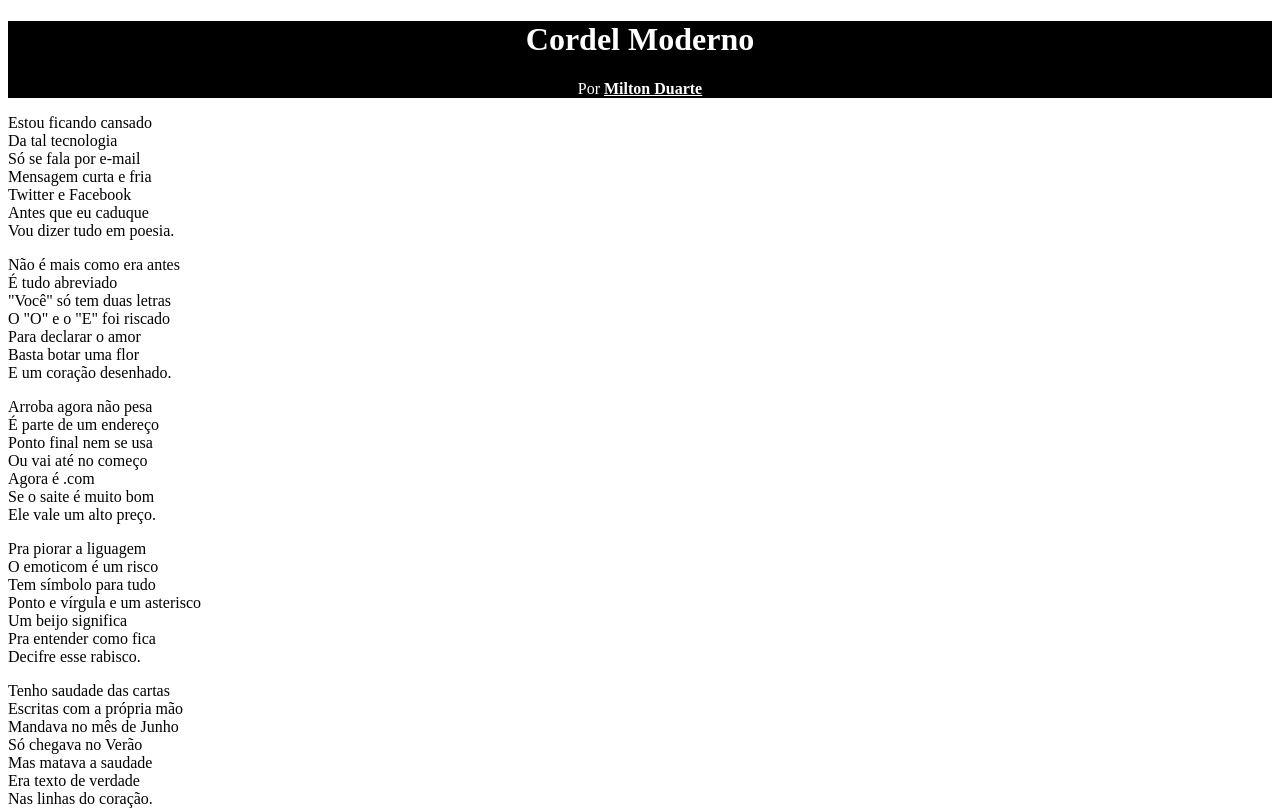
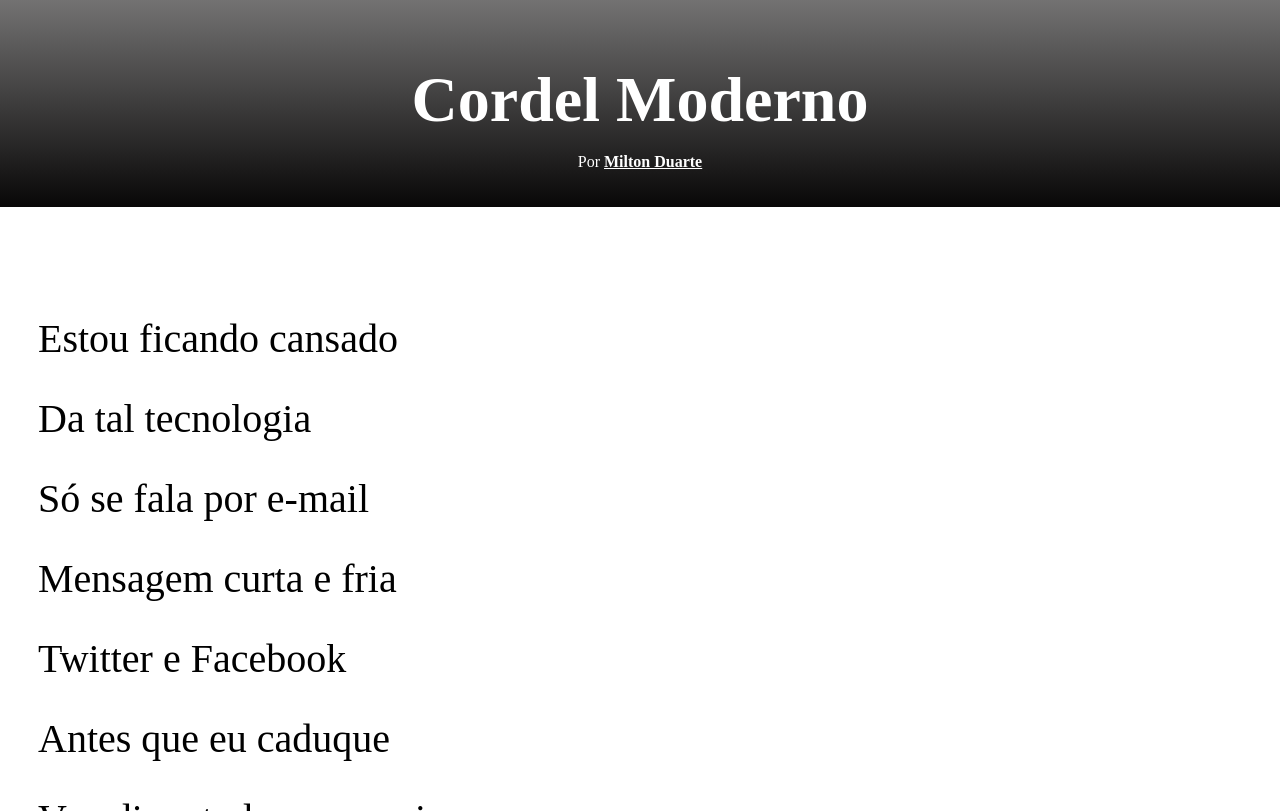
Before and after one commit to MatheusMalagi/html-css, a plain HTML site: page Projetos/Cordel - módulo 3/cordel.html in a window 1280 px wide. Shown: the top 811 px of the page. Drawn offline with Linux system fonts and the light colour scheme.

Commit message:
update cordel

```diff
--- a/Projetos/Cordel - módulo 3/cordel.html
+++ b/Projetos/Cordel - módulo 3/cordel.html
@@ -9,12 +9,12 @@
 </head>
 <body>
     <header>
-        <h1 class="cabecalho">Cordel Moderno</h1>
-        <p class="cabecalho">Por <a href="https://www.recantodasletras.com.br/poesias/3186743" class="cabecalho"><strong>Milton Duarte</strong></a></p>
+        <h1 class="cabeçalho">Cordel Moderno</h1>
+        <p class="cabeçalho">Por <a href="https://www.recantodasletras.com.br/poesias/3186743" class="cabeçalho"><strong>Milton Duarte</strong></a></p>
     </header>
 
         <section>
-            <p> Estou ficando cansado <br>
+            <p id="estrofe01"> Estou ficando cansado <br>
                 Da tal tecnologia <br>
                 Só se fala por e-mail <br>
                 Mensagem curta e fria <br>
@@ -23,8 +23,8 @@
                 Vou dizer tudo em poesia. <br></p>
         </section>
 
-        <section>
-            <p> Não é mais como era antes<br>
+        <section id="fundo01">
+            <p id="estrofe02"> Não é mais como era antes<br>
                 É tudo abreviado<br>
                 "Você" só tem duas letras<br>
                 O "O" e o "E" foi riscado<br>
@@ -34,7 +34,7 @@
         </section>
 
         <section>
-            <p> Arroba agora não pesa<br>
+            <p id="estrofe03"> Arroba agora não pesa<br>
                 É parte de um endereço<br>
                 Ponto final nem se usa<br>
                 Ou vai até no começo<br>
@@ -42,7 +42,7 @@
                 Se o saite é muito bom<br>
                 Ele vale um alto preço.<br></p>
 
-            <p> Pra piorar a liguagem<br>
+            <p id="estrofe03"> Pra piorar a liguagem<br>
                 O emoticom é um risco<br>
                 Tem símbolo para tudo<br>
                 Ponto e vírgula e um asterisco<br>
@@ -53,7 +53,7 @@
 
 
         <section>
-            <p> Tenho saudade das cartas<br>
+            <p id="estrofe04"> Tenho saudade das cartas<br>
                 Escritas com a própria mão<br>
                 Mandava no mês de Junho<br>
                 Só chegava no Verão<br>
@@ -64,7 +64,7 @@
 
 
         <section>
-            <p> Agora, escrevo e envio<br>
+            <p id="estrofe05"> Agora, escrevo e envio<br>
                 Chegando na mesma hora<br>
                 Mas quando vou prosear<br>
                 A pessoa foi embora<br>
@@ -72,7 +72,7 @@
                 O mundo ficou cativo<br>
                 Da tecnologia do agora.<br></p>
 
-            <p> Felizmente, pra orar<br>
+            <p id="estrofe05"> Felizmente, pra orar<br>
                 Não precisa de internet<br>
                 Deus escuta todo mundo<br>
                 Se quiser, faça esse teste<br>
--- a/Projetos/Cordel - módulo 3/style.css
+++ b/Projetos/Cordel - módulo 3/style.css
@@ -1,11 +1,41 @@
 @charset "UTF-8";
 
 header{
-    background-color: black;
-
+    background-image:linear-gradient(to bottom, rgba(94, 93, 93, 0.87), rgb(8, 7, 7));
+    padding: 20px;
+    margin: -8px;
 }
-
-.cabecalho{
+.cabeçalho{
     color: white;
     text-align: center;
 }
+h1{
+    font-size: 4em;
+    margin-bottom: auto;
+}
+#estrofe01{
+    font-size: 40px;
+    padding-top: 60px;
+    padding-bottom: 60px;
+    padding-left: 30px;
+    line-height: 80px;
+}
+#estrofe02{
+    color: white;
+    font-size: 40px;
+    padding-top: 90px;
+    padding-bottom: 90px;
+    padding-left: 30px;
+    line-height: 80px;
+
+
+}
+#fundo01{
+    background-image: url(imagens/background001.jpg);
+    background-position: top center;
+    background-repeat: no-repeat;
+    background-size: cover;
+    background-attachment: fixed;
+    height: 80vh;
+    margin: -10px;
+}
```
